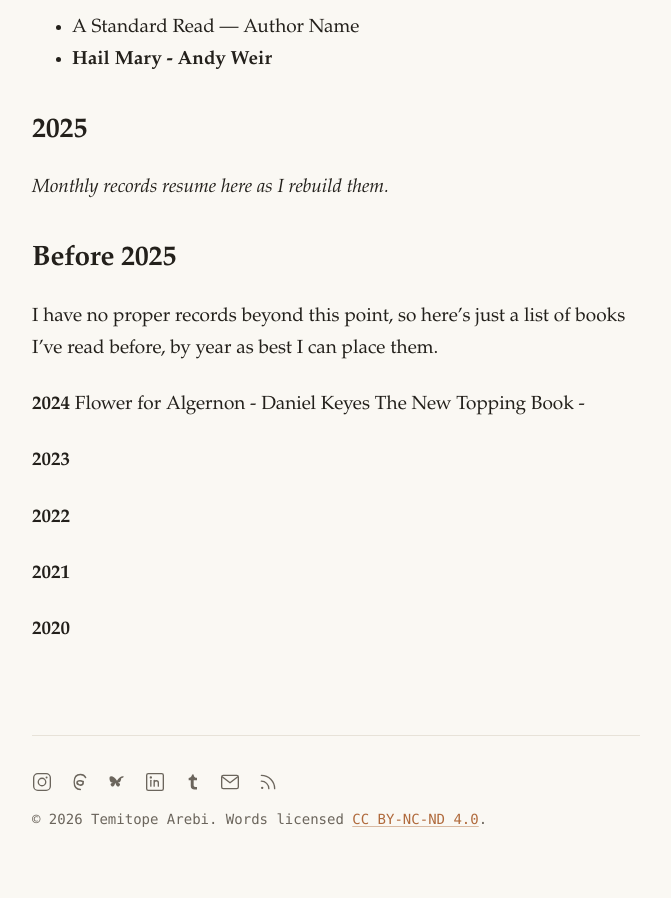
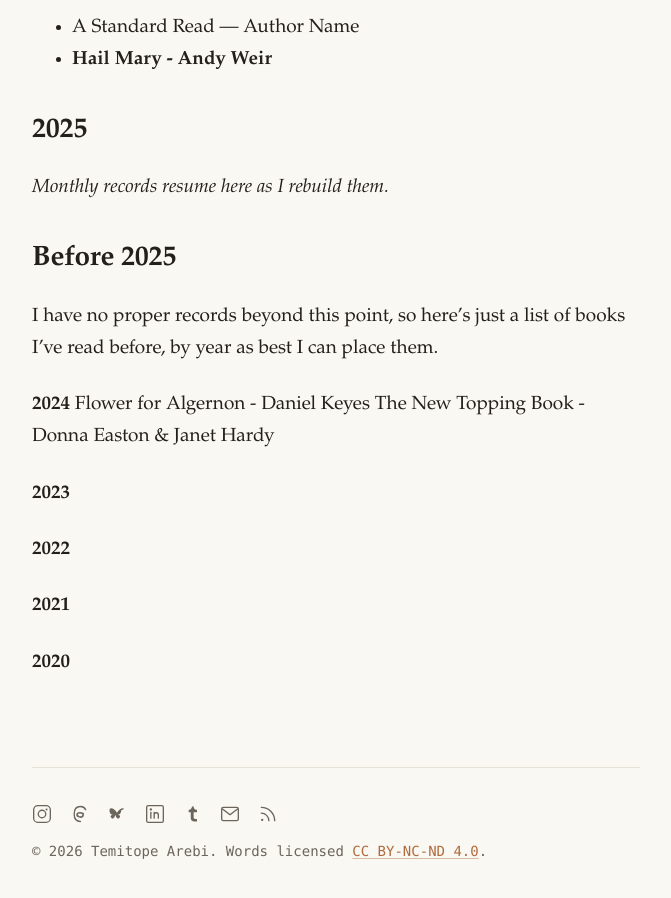
Before and after one commit to topearebi/aroamjti, a Jekyll site: the page built from books.md, in a window 1280 px wide and 900 px high, scrolled down 1428 px. Shown: the whole window, without its empty margins (304-975 px from the left). Built offline with Jekyll 4.4.1, drawn with Linux system fonts in a browser that asks for light colours; before the commit the page ends 2295 px from its top, so only the background shows below that.

Commit message:
Last Sync: 2026-06-30 06:28 (Mobile)

```diff
--- a/books.md
+++ b/books.md
@@ -38,7 +38,7 @@
 
 **2024**
 Flower for Algernon - Daniel Keyes
-The New Topping Book -
+The New Topping Book - Donna Easton & Janet Hardy
 
 **2023**
 
```
